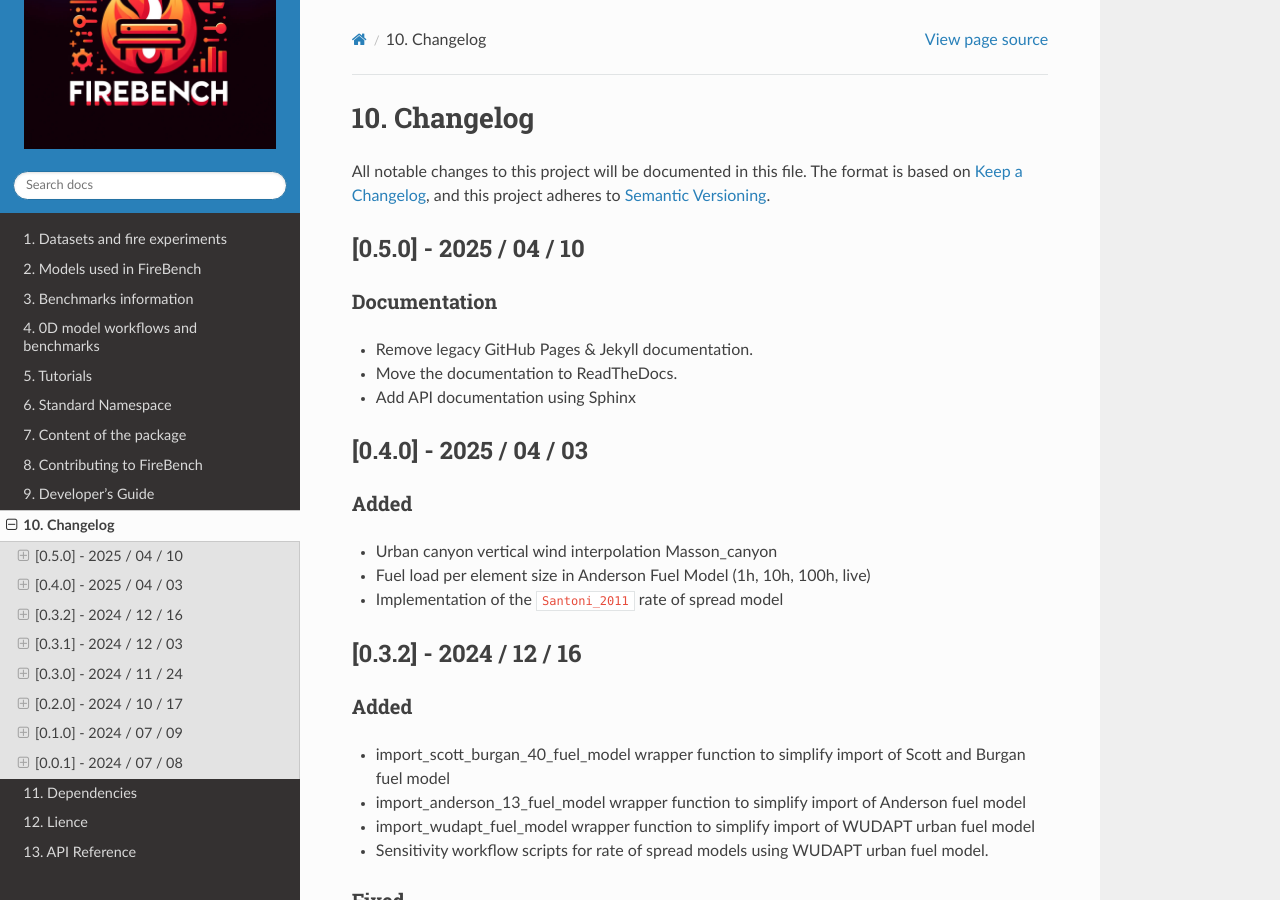
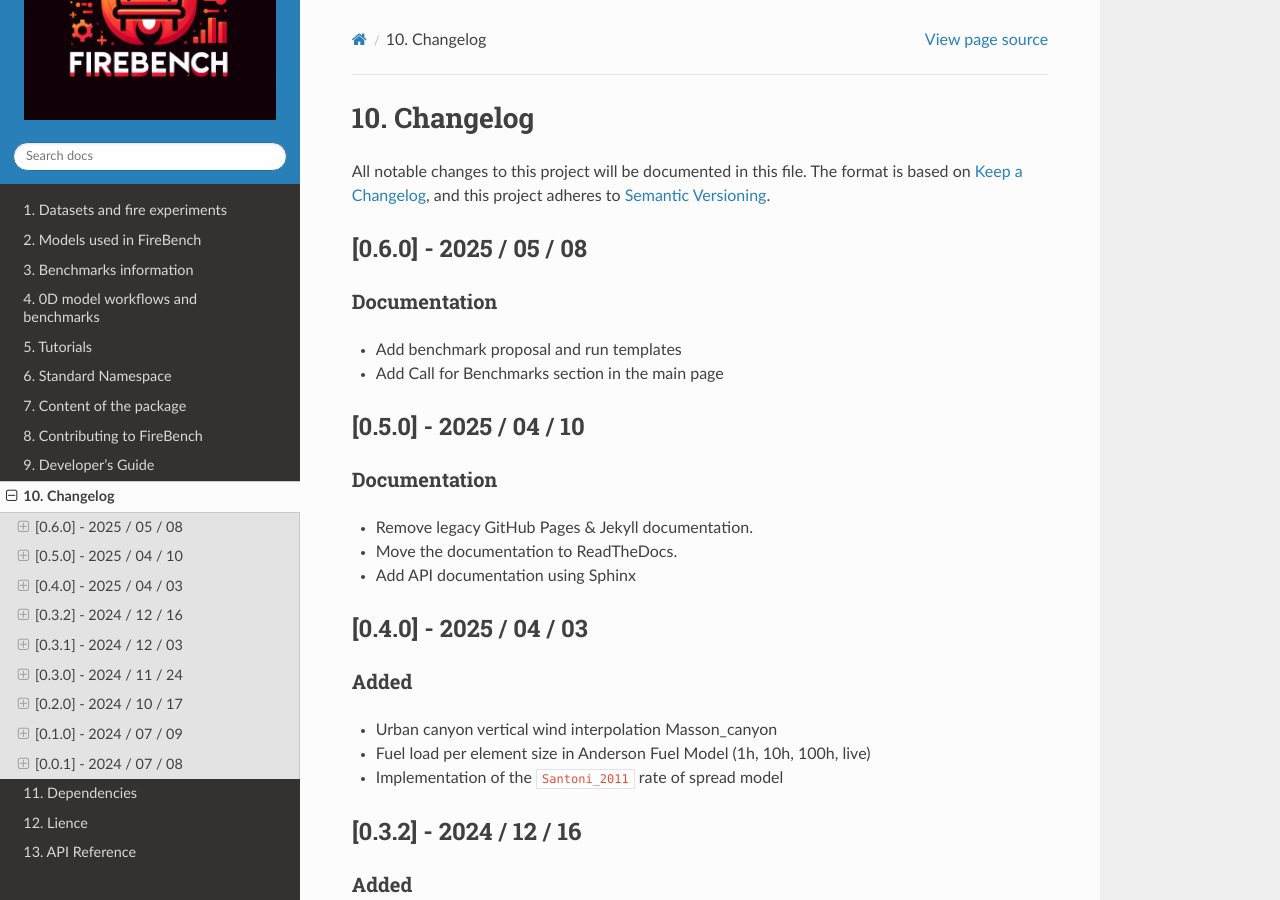
Before and after one commit to wirc-sjsu/firebench, a Sphinx documentation site: the page built from docs/changelog.md, in a window 1280 px wide and 900 px high. Built offline with Sphinx 7.4.7 and the Read the Docs theme 3.1.0, drawn with Linux system fonts in a browser that asks for light colours.

Commit message:
update changelog and version

```diff
--- a/docs/changelog.md
+++ b/docs/changelog.md
@@ -3,6 +3,11 @@
 All notable changes to this project will be documented in this file.
 The format is based on [Keep a Changelog](https://keepachangelog.com/en/1.0.0/),
 and this project adheres to [Semantic Versioning](https://semver.org/).
+
+## [0.6.0] - 2025 / 05 / 08
+### Documentation
+- Add benchmark proposal and run templates
+- Add Call for Benchmarks section in the main page
 
 ## [0.5.0] - 2025 / 04 / 10
 ### Documentation
--- a/pyproject.toml
+++ b/pyproject.toml
@@ -4,7 +4,7 @@ build-backend = "hatchling.build"
 
 [project]
 name = "firebench"
-version = "0.4.0"
+version = "0.6.0"
 authors = [
     {name = "Aurélien Costes", email = "aurelien.costes31@gmail.com"},
 ]
```
Also changed, not shown: CHANGELOG.md (+5 -0 lines).
